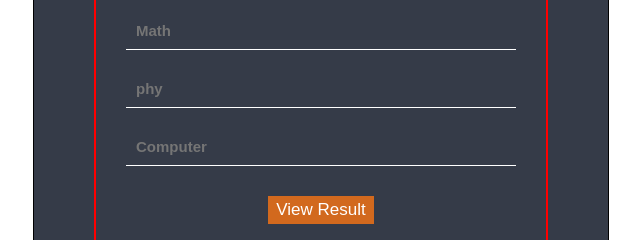
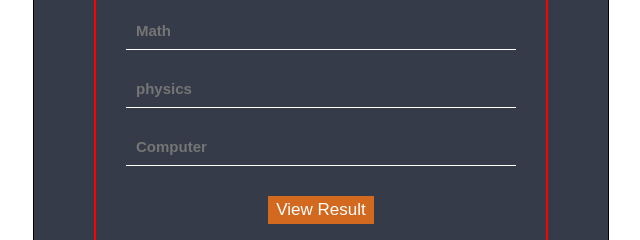
Before and after one commit to surajborse/mark-calcy, a plain HTML site: page index.html in a window 1280 px wide. Shown: the part 254-494 px from the top of the page, 319-959 px from the left. Drawn offline with nearby package versions, Linux system fonts and the light colour scheme.

Commit message:
Update index.html

```diff
--- a/index.html
+++ b/index.html
@@ -24,7 +24,9 @@
 
          <input type="text" placeholder="Math" class="input" id="math">
          <br>
-         <input type="text" placeholder="phy" class="input" id="phy">
+         <input type="text" placeholder="physics
+
+" class="input" id="phy">
          <br>
 
          <input type="text" placeholder="Computer" class="input" id="comp">
```
